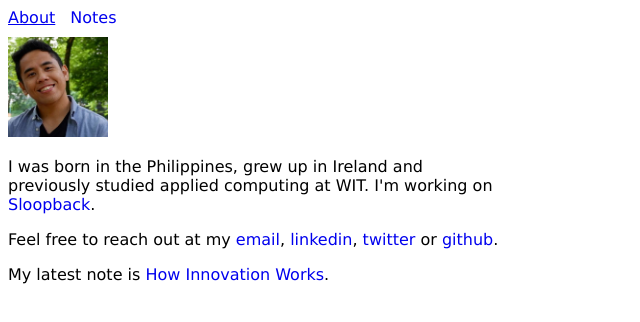
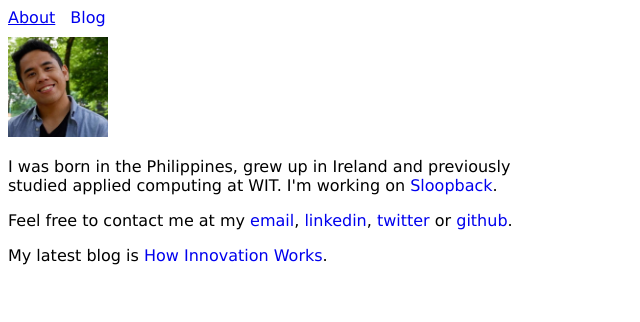
Before and after one commit to jkrclaro/jkrclaro.github.io, a React (Create React App) app: page / in a window 1280 px wide. Shown: the top 322 px of the page, without its empty margins (0-640 px from the left). Built offline with nearby package versions, Linux system fonts and the light colour scheme.

Commit message:
Change to blog

```diff
--- a/src/App.js
+++ b/src/App.js
@@ -4,8 +4,8 @@ import { BrowserRouter, Switch, Route } from 'react-router-dom';
 import Home from './components/Home';
 import NotFound from './components/NotFound';
 import Navbar from './components/Navbar';
-import Notes from './components/Notes';
-import HowInnovationWorks from './components/Notes/HowInnovationWorks';
+import Blog from './components/Blog';
+import HowInnovationWorks from './components/Blogs/HowInnovationWorks';
 
 
 class App extends Component {
@@ -17,8 +17,8 @@ class App extends Component {
                     <Navbar />
                     <Switch>
                         <Route exact path={process.env.PUBLIC_URL + '/'} component={Home} />
-                        <Route exact path={process.env.PUBLIC_URL + '/notes'} component={Notes} />
-                        <Route exact path={process.env.PUBLIC_URL + '/notes/how-innovation-works'} component={HowInnovationWorks} />
+                        <Route exact path={process.env.PUBLIC_URL + '/blog'} component={Blog} />
+                        <Route exact path={process.env.PUBLIC_URL + '/blog/how-innovation-works'} component={HowInnovationWorks} />
                         <Route component={NotFound} />
                     </Switch>
                 </div>
--- a/src/components/Notes.jsx
+++ b/src/components/Blog.jsx
@@ -1,22 +1,22 @@
 import React from 'react';
 
 
-class Notes extends React.Component {
+class Blog extends React.Component {
 
     state = {
-        notes: require('./notes.json')
+        blogs: require('./blogs.json')
     }
 
     componentDidMount() {
-        document.title = 'Notes';
+        document.title = 'Blog';
     }
 
     render() {
         return (
             <div>
-                {this.state.notes.map((note, index) =>
+                {this.state.blogs.map((blog, index) =>
                     <div key={index}>
-                        <a href={note.url}>{note.title}</a>
+                        <a href={blog.url}>{blog.title}</a>
                     </div>
                 )}
             </div>
@@ -24,4 +24,4 @@ class Notes extends React.Component {
     }
 }
 
-export default Notes;
+export default Blog;
--- a/src/components/Home.jsx
+++ b/src/components/Home.jsx
@@ -4,7 +4,7 @@ import React from 'react';
 class Home extends React.Component {
 
     state = {
-        latest: require('./notes.json')[0]
+        latest: require('./blogs.json')[0]
     }
 
     componentDidMount() {
@@ -13,19 +13,18 @@ class Home extends React.Component {
 
     render() {
         const { latest } = this.state;
-        console.log(latest);
         return (
-            <div style={{maxWidth: 500}}>
+            <div style={{maxWidth: 512}}>
                 <img alt='me.png' src='/me.png' height='100' width='100'></img>
                 <p>
                     I was born in the Philippines, grew up in Ireland and previously studied applied computing at WIT.
                     I'm working on <a href='https://www.sloopback.com' target='_blank' rel='noopener noreferrer'>Sloopback</a>.
                 </p>
                 <p>
-                    Feel free to reach out at my <a href='mailto:jkrclaro@gmail.com'>email</a>, <a href='https://www.linkedin.com/in/johnclaro' target='_blank' rel='noopener noreferrer'>linkedin</a>, <a href='https://www.twitter.com/johnclaro_' target='_blank' rel='noopener noreferrer'>twitter</a> or <a href='https://github.com/johnclaro' target='_blank' rel='noopener noreferrer'>github</a>.
+                    Feel free to contact me at my <a href='mailto:jkrclaro@gmail.com'>email</a>, <a href='https://www.linkedin.com/in/johnclaro' target='_blank' rel='noopener noreferrer'>linkedin</a>, <a href='https://www.twitter.com/johnclaro_' target='_blank' rel='noopener noreferrer'>twitter</a> or <a href='https://github.com/johnclaro' target='_blank' rel='noopener noreferrer'>github</a>.
                 </p>
                 <p>
-                    My latest note is <a href={latest.url}>{latest.title}</a>.
+                    My latest blog is <a href={latest.url}>{latest.title}</a>.
                 </p>
             </div>
         )
--- a/src/components/Navbar.jsx
+++ b/src/components/Navbar.jsx
@@ -10,7 +10,7 @@ class Navbar extends React.Component {
             <div style={{paddingBottom: 10}}>
                 <li style={{display: 'inline'}}>
                     <a href='/' className={pathname === '/' ? 'active' : ''} style={{paddingRight: 15}}>About</a>
-                    <a href='/notes' className={pathname === '/notes' || pathname.includes('/notes/') ? 'active' : ''}>Notes</a>
+                    <a href='/blog' className={pathname === '/blog' || pathname.includes('/blog/') ? 'active' : ''}>Blog</a>
                 </li>
             </div>
         )
--- /dev/null
+++ b/src/components/blogs.json
@@ -0,0 +1,3 @@
+[
+    {"url": "/blog/how-innovation-works", "title": "How Innovation Works"}
+]
--- a/src/components/notes.json
+++ /dev/null
@@ -1,3 +0,0 @@
-[
-    {"url": "/notes/how-innovation-works", "title": "How Innovation Works"}
-]
```
Also changed, not shown: src/components/Blogs/HowInnovationWorks.jsx (renamed from src/components/Notes/HowInnovationWorks.jsx).
